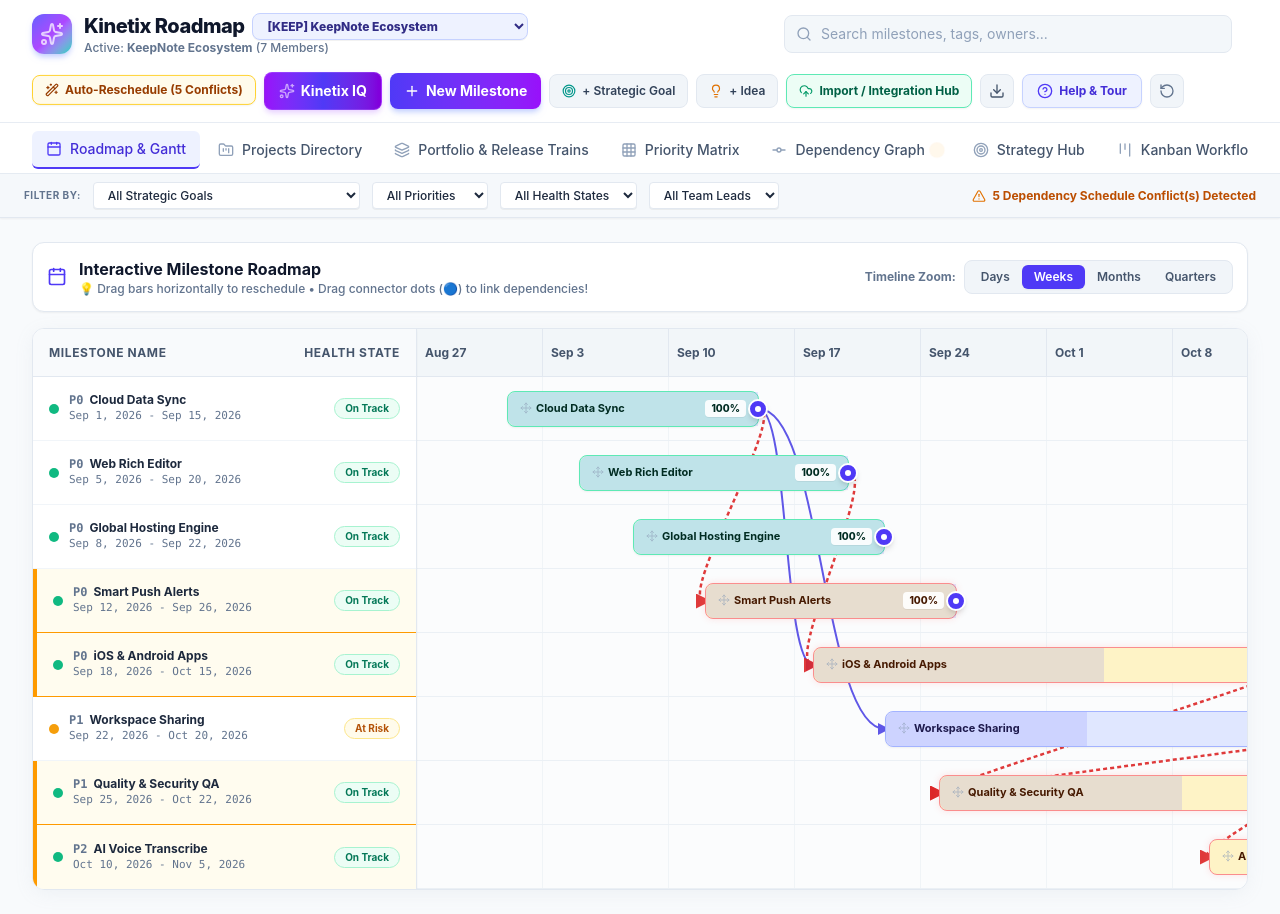
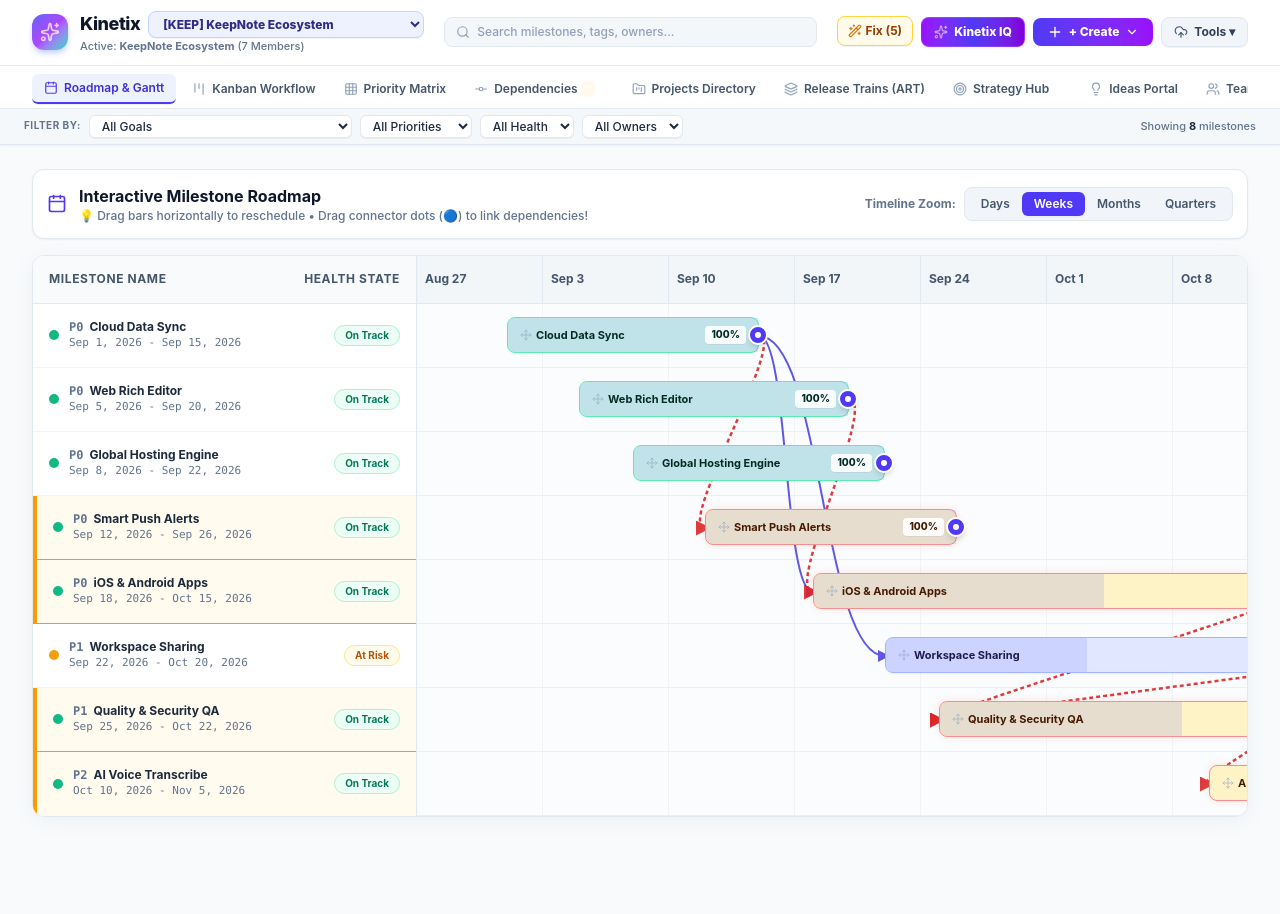
Before and after one commit to anubioinfo/kinetix, a React (Vite) app: page / in a window 1280 px wide. After the commit the page ends 841 px from the top, so only its background shows below. Built offline with nearby package versions, Linux system fonts and the light colour scheme.

Commit message:
rebrand: Rename AI Copilot to Kinetix IQ across header button, drawer header, and query assistant UI

```diff
--- a/src/components/Header.jsx
+++ b/src/components/Header.jsx
@@ -1,4 +1,4 @@
-import React from 'react';
+import React, { useState, useRef, useEffect } from 'react';
 import { useProject } from '../context/ProjectContext';
 import {
   Calendar,
@@ -23,7 +23,9 @@
   UploadCloud,
   FolderKanban,
   ChevronDown,
-  FolderPlus
+  FolderPlus,
+  Settings,
+  Menu
 } from 'lucide-react';
 import { exportMilestonesToCSV, exportToJSON } from '../utils/exportUtils';
 
@@ -62,18 +64,38 @@
     switchProject
   } = useProject();
 
+  const [isCreateMenuOpen, setIsCreateMenuOpen] = useState(false);
+  const [isToolsMenuOpen, setIsToolsMenuOpen] = useState(false);
+
+  const createMenuRef = useRef(null);
+  const toolsMenuRef = useRef(null);
+
+  // Close dropdowns on click outside
+  useEffect(() => {
+    function handleClickOutside(event) {
+      if (createMenuRef.current && !createMenuRef.current.contains(event.target)) {
+        setIsCreateMenuOpen(false);
+      }
+      if (toolsMenuRef.current && !toolsMenuRef.current.contains(event.target)) {
+        setIsToolsMenuOpen(false);
+      }
+    }
+    document.addEventListener('mousedown', handleClickOutside);
+    return () => document.removeEventListener('mousedown', handleClickOutside);
+  }, []);
+
   const navItems = [
-    { id: 'gantt', label: 'Roadmap & Gantt', icon: Calendar },
-    { id: 'projects', label: 'Projects Directory', icon: FolderKanban },
-    { id: 'portfolio', label: 'Portfolio & Release Trains', icon: Layers },
-    { id: 'priority', label: 'Priority Matrix', icon: Grid },
-    { id: 'dependencies', label: 'Dependency Graph', icon: GitCommit },
-    { id: 'strategy', label: 'Strategy Hub', icon: Target },
-    { id: 'kanban', label: 'Kanban Workflow', icon: Kanban },
-    { id: 'ideas', label: 'Ideas Portal', icon: Lightbulb },
-    { id: 'resource', label: 'Team Capacity', icon: Users },
-    { id: 'analytics', label: 'Executive Analytics', icon: BarChart3 },
-    { id: 'integrations', label: 'Universal Integration', icon: UploadCloud },
+    { id: 'gantt', label: 'Roadmap & Gantt', icon: Calendar, category: 'Execution' },
+    { id: 'kanban', label: 'Kanban Workflow', icon: Kanban, category: 'Execution' },
+    { id: 'priority', label: 'Priority Matrix', icon: Grid, category: 'Execution' },
+    { id: 'dependencies', label: 'Dependencies', icon: GitCommit, category: 'Execution' },
+    { id: 'projects', label: 'Projects Directory', icon: FolderKanban, category: 'Portfolio' },
+    { id: 'portfolio', label: 'Release Trains (ART)', icon: Layers, category: 'Portfolio' },
+    { id: 'strategy', label: 'Strategy Hub', icon: Target, category: 'Portfolio' },
+    { id: 'ideas', label: 'Ideas Portal', icon: Lightbulb, category: 'Insights' },
+    { id: 'resource', label: 'Team Capacity', icon: Users, category: 'Insights' },
+    { id: 'analytics', label: 'Executive Analytics', icon: BarChart3, category: 'Insights' },
+    { id: 'integrations', label: 'Universal Integration', icon: UploadCloud, category: 'Tools' },
   ];
 
   const handleCreateMilestone = () => {
@@ -83,18 +105,18 @@
 
   return (
     <header className="sticky top-0 z-40 bg-white/95 backdrop-blur-md border-b border-slate-200 shadow-xs">
-      {/* Top Brand Bar */}
-      <div className="max-w-7xl mx-auto px-4 sm:px-6 lg:px-8 py-3 flex flex-wrap items-center justify-between gap-4">
+      {/* Top Brand & Actions Bar */}
+      <div className="max-w-7xl mx-auto px-4 sm:px-6 lg:px-8 py-2.5 flex flex-wrap items-center justify-between gap-3">
 
-        {/* Logo & Product Name */}
+        {/* Logo & Project Switcher */}
         <div className="flex items-center gap-3">
-          <div className="w-10 h-10 rounded-xl bg-gradient-to-br from-indigo-500 via-purple-500 to-teal-400 flex items-center justify-center shadow-md shadow-indigo-200">
-            <Sparkles className="w-6 h-6 text-white animate-pulse" />
+          <div className="w-9 h-9 rounded-xl bg-gradient-to-br from-indigo-500 via-purple-500 to-teal-400 flex items-center justify-center shadow-md shadow-indigo-200 shrink-0">
+            <Sparkles className="w-5 h-5 text-white animate-pulse" />
           </div>
           <div>
             <div className="flex items-center gap-2">
-              <h1 className="text-xl font-extrabold text-slate-900 tracking-tight">
-                Kinetix Roadmap
+              <h1 className="text-lg font-extrabold text-slate-900 tracking-tight">
+                Kinetix
               </h1>
 
               {/* Project Switcher Select Dropdown */}
@@ -119,41 +141,44 @@
                 </select>
               </div>
             </div>
-            <p className="text-xs text-slate-500 font-medium">Active: <strong>{currentProject?.name}</strong> ({currentProject?.members?.length || 0} Members)</p>
+            <p className="text-[11px] text-slate-500 font-medium truncate">
+              Active: <strong>{currentProject?.name}</strong> ({currentProject?.members?.length || 0} Members)
+            </p>
           </div>
         </div>
 
         {/* Global Search Bar */}
-        <div className="relative flex-1 max-w-md mx-4">
-          <Search className="w-4 h-4 absolute left-3 top-1/2 -translate-y-1/2 text-slate-400" />
+        <div className="relative flex-1 max-w-sm mx-2 hidden md:block">
+          <Search className="w-3.5 h-3.5 absolute left-3 top-1/2 -translate-y-1/2 text-slate-400" />
           <input
             type="text"
             placeholder="Search milestones, tags, owners..."
             value={searchQuery}
             onChange={(e) => setSearchQuery(e.target.value)}
-            className="w-full bg-slate-100/80 text-slate-800 text-sm pl-9 pr-4 py-2 rounded-lg border border-slate-200 focus:outline-none focus:border-indigo-500 focus:bg-white focus:ring-1 focus:ring-indigo-500 transition-all placeholder:text-slate-400"
+            className="w-full bg-slate-100/80 text-slate-800 text-xs pl-8 pr-4 py-1.5 rounded-lg border border-slate-200 focus:outline-none focus:border-indigo-500 focus:bg-white focus:ring-1 focus:ring-indigo-500 transition-all placeholder:text-slate-400 font-medium"
           />
           {searchQuery && (
             <button
               onClick={() => setSearchQuery('')}
-              className="absolute right-3 top-1/2 -translate-y-1/2 text-xs text-slate-400 hover:text-slate-700"
+              className="absolute right-2.5 top-1/2 -translate-y-1/2 text-[10px] text-slate-400 hover:text-slate-700"
             >
               Clear
             </button>
           )}
         </div>
 
-        {/* Action Buttons */}
-        <div className="flex items-center gap-2 flex-wrap">
-          {/* 1-Click Auto Fix Dependencies */}
+        {/* STREAMLINED GROUPED ACTION BUTTONS */}
+        <div className="flex items-center gap-2">
+
+          {/* Conflict Reschedule Warning Pill */}
           {dependencyConflicts.length > 0 && (
             <button
               onClick={autoFixDependencies}
-              className="flex items-center gap-1.5 px-3 py-1.5 text-xs font-bold rounded-lg bg-amber-50 text-amber-800 border border-amber-300 hover:bg-amber-100 transition-all shadow-xs animate-bounce"
+              className="flex items-center gap-1 px-2.5 py-1.5 text-xs font-bold rounded-lg bg-amber-50 text-amber-800 border border-amber-300 hover:bg-amber-100 transition-all shadow-2xs animate-bounce"
               title="Automatically push dependent dates forward to resolve overlaps"
             >
-              <Wand2 className="w-3.5 h-3.5" />
-              Auto-Reschedule ({dependencyConflicts.length} Conflicts)
+              <Wand2 className="w-3.5 h-3.5 text-amber-600" />
+              <span>Fix ({dependencyConflicts.length})</span>
             </button>
           )}
 
@@ -161,125 +186,166 @@
           <button
             id="btn-kinetix-iq"
             onClick={openAICopilot}
-            className="flex items-center gap-1.5 px-3.5 py-2 text-sm font-bold rounded-lg bg-gradient-to-r from-purple-600 via-indigo-600 to-purple-700 text-white hover:opacity-95 shadow-md shadow-purple-200 transition-all transform active:scale-95 border border-purple-400/30"
+            className="flex items-center gap-1.5 px-3 py-1.5 text-xs font-extrabold rounded-lg bg-gradient-to-r from-purple-600 via-indigo-600 to-purple-700 text-white hover:opacity-95 shadow-xs transition-all active:scale-95 border border-purple-400/30"
             title="Launch Kinetix IQ Assistant & Milestone Generator"
           >
-            <Sparkles className="w-4 h-4 text-purple-200 animate-pulse" />
+            <Sparkles className="w-3.5 h-3.5 text-purple-200 animate-pulse" />
             <span>Kinetix IQ</span>
           </button>
 
-          {/* New Milestone Button */}
+          {/* GROUP 1: + CREATE NEW DROPDOWN MENU */}
+          <div className="relative" ref={createMenuRef}>
             <button
-            onClick={handleCreateMilestone}
-            className="flex items-center gap-1.5 px-3.5 py-2 text-sm font-bold rounded-lg bg-gradient-to-r from-indigo-600 to-purple-600 text-white hover:from-indigo-700 hover:to-purple-700 shadow-md shadow-indigo-200 transition-all transform active:scale-95"
+              onClick={() => setIsCreateMenuOpen(!isCreateMenuOpen)}
+              className="flex items-center gap-1.5 px-3.5 py-1.5 text-xs font-extrabold rounded-lg bg-gradient-to-r from-indigo-600 to-purple-600 hover:from-indigo-700 hover:to-purple-700 text-white shadow-xs transition-all active:scale-95"
             >
               <Plus className="w-4 h-4" />
-            New Milestone
+              <span>+ Create</span>
+              <ChevronDown className={`w-3.5 h-3.5 transition-transform duration-200 ${isCreateMenuOpen ? 'rotate-180' : ''}`} />
             </button>
 
-          {/* New Goal */}
+            {isCreateMenuOpen && (
+              <div className="absolute right-0 mt-2 w-52 bg-white rounded-xl shadow-xl border border-slate-200 py-1.5 z-50 animate-scale-up font-medium text-xs divide-y divide-slate-100">
+                <div className="py-1">
                   <button
-            onClick={() => setIsGoalModalOpen(true)}
-            className="flex items-center gap-1.5 px-3 py-2 text-xs font-semibold rounded-lg bg-slate-100 text-slate-700 border border-slate-200 hover:bg-slate-200 transition-all"
+                    onClick={() => { handleCreateMilestone(); setIsCreateMenuOpen(false); }}
+                    className="w-full text-left px-3.5 py-2 hover:bg-indigo-50 text-slate-800 font-extrabold flex items-center gap-2 transition-colors"
                   >
-            <Target className="w-3.5 h-3.5 text-teal-600" />
-            + Strategic Goal
+                    <Plus className="w-4 h-4 text-indigo-600" />
+                    <span>New Milestone</span>
+                  </button>
+                  <button
+                    onClick={() => { setIsGoalModalOpen(true); setIsCreateMenuOpen(false); }}
+                    className="w-full text-left px-3.5 py-2 hover:bg-indigo-50 text-slate-800 font-bold flex items-center gap-2 transition-colors"
+                  >
+                    <Target className="w-4 h-4 text-teal-600" />
+                    <span>Strategic Goal</span>
+                  </button>
+                  <button
+                    onClick={() => { setIsIdeaModalOpen(true); setIsCreateMenuOpen(false); }}
+                    className="w-full text-left px-3.5 py-2 hover:bg-indigo-50 text-slate-800 font-bold flex items-center gap-2 transition-colors"
+                  >
+                    <Lightbulb className="w-4 h-4 text-amber-600" />
+                    <span>Submit Idea</span>
+                  </button>
+                </div>
+                <div className="pt-1">
+                  <button
+                    onClick={() => { setActiveView('projects'); setIsCreateMenuOpen(false); }}
+                    className="w-full text-left px-3.5 py-2 hover:bg-indigo-50 text-indigo-700 font-bold flex items-center gap-2 transition-colors"
+                  >
+                    <FolderPlus className="w-4 h-4 text-indigo-600" />
+                    <span>New Project from Scratch...</span>
+                  </button>
+                </div>
+              </div>
+            )}
+          </div>
+
+          {/* GROUP 2: TOOLS & INTEGRATIONS DROPDOWN MENU */}
+          <div className="relative" ref={toolsMenuRef}>
+            <button
+              onClick={() => setIsToolsMenuOpen(!isToolsMenuOpen)}
+              className="flex items-center gap-1.5 px-3 py-1.5 text-xs font-bold rounded-lg bg-slate-100 text-slate-700 border border-slate-200 hover:bg-slate-200 transition-all shadow-2xs"
+              title="Import, Export & Project Tools"
+            >
+              <UploadCloud className="w-3.5 h-3.5 text-slate-600" />
+              <span>Tools ▾</span>
             </button>
 
-          {/* Submit Idea */}
+            {isToolsMenuOpen && (
+              <div className="absolute right-0 mt-2 w-56 bg-white rounded-xl shadow-xl border border-slate-200 py-1.5 z-50 animate-scale-up font-medium text-xs divide-y divide-slate-100">
+                <div className="py-1">
                   <button
-            onClick={() => setIsIdeaModalOpen(true)}
-            className="flex items-center gap-1.5 px-3 py-2 text-xs font-semibold rounded-lg bg-slate-100 text-slate-700 border border-slate-200 hover:bg-slate-200 transition-all"
+                    onClick={() => { openIntegrationHub(); setIsToolsMenuOpen(false); }}
+                    className="w-full text-left px-3.5 py-2 hover:bg-indigo-50 text-slate-800 font-bold flex items-center gap-2 transition-colors"
                   >
-            <Lightbulb className="w-3.5 h-3.5 text-amber-600" />
-            + Idea
+                    <UploadCloud className="w-4 h-4 text-emerald-600" />
+                    <span>Integration Hub (Excel, Jira, MS Project)</span>
                   </button>
-
-          {/* Universal Integration Hub */}
                   <button
-            id="btn-integration-hub"
-            onClick={openIntegrationHub}
-            className="flex items-center gap-1.5 px-3 py-2 text-xs font-bold rounded-lg bg-emerald-50 text-emerald-800 border border-emerald-300 hover:bg-emerald-100 transition-all shadow-xs"
-            title="Universal Integration Hub (Import/Export Excel, CSV, Jira, MS Project)"
+                    onClick={() => { exportMilestonesToCSV(milestones); setIsToolsMenuOpen(false); }}
+                    className="w-full text-left px-3.5 py-2 hover:bg-indigo-50 text-slate-800 font-semibold flex items-center gap-2 transition-colors"
                   >
-            <UploadCloud className="w-3.5 h-3.5 text-emerald-600" />
-            <span>Import / Integration Hub</span>
-          </button>
-
-          {/* Export CSV */}
-          <div className="relative group">
-            <button
-              onClick={() => exportMilestonesToCSV(milestones)}
-              className="p-2 rounded-lg bg-slate-100 text-slate-600 border border-slate-200 hover:bg-slate-200 hover:text-slate-900 transition-all"
-              title="Quick Export CSV"
-            >
-              <Download className="w-4 h-4" />
+                    <Download className="w-4 h-4 text-blue-600" />
+                    <span>Quick Export CSV</span>
                   </button>
                 </div>
 
-          {/* Help & Interactive Tour Button */}
+                <div className="py-1">
                   <button
-            onClick={startTour}
-            className="flex items-center gap-1.5 px-3.5 py-2 text-xs font-bold rounded-lg bg-indigo-50 text-indigo-700 border border-indigo-200 hover:bg-indigo-100 transition-all shadow-xs group"
-            title="Start step-by-step interactive guided tour"
+                    onClick={() => { startTour(); setIsToolsMenuOpen(false); }}
+                    className="w-full text-left px-3.5 py-2 hover:bg-indigo-50 text-slate-800 font-semibold flex items-center gap-2 transition-colors"
                   >
-            <HelpCircle className="w-4 h-4 text-indigo-600 group-hover:rotate-12 transition-transform" />
-            Help & Tour
+                    <HelpCircle className="w-4 h-4 text-indigo-600" />
+                    <span>Help & Guided Tour</span>
                   </button>
-
-          {/* Reset Demo */}
                   <button
-            onClick={resetDemoData}
-            className="p-2 rounded-lg bg-slate-100 text-slate-500 border border-slate-200 hover:bg-slate-200 hover:text-slate-800 transition-all"
-            title="Reset to default demo data"
+                    onClick={() => { resetDemoData(); setIsToolsMenuOpen(false); }}
+                    className="w-full text-left px-3.5 py-2 hover:bg-red-50 text-red-700 font-semibold flex items-center gap-2 transition-colors"
                   >
-            <RotateCcw className="w-4 h-4" />
+                    <RotateCcw className="w-4 h-4 text-red-500" />
+                    <span>Reset Demo Data</span>
                   </button>
                 </div>
               </div>
+            )}
+          </div>
 
-      {/* Navigation Tabs Bar */}
+        </div>
+
+      </div>
+
+      {/* Navigation Tabs Bar with Categorized Visual Pill Sections */}
       <div className="max-w-7xl mx-auto px-4 sm:px-6 lg:px-8 flex items-center justify-between border-t border-slate-200/80 pt-1">
-        <nav className="flex space-x-1 overflow-x-auto py-1 scrollbar-none">
-          {navItems.map((item) => {
+        <nav className="flex space-x-1 overflow-x-auto py-1 scrollbar-none items-center">
+          {navItems.map((item, idx) => {
             const Icon = item.icon;
             const isActive = activeView === item.id;
+
+            // Add subtle category dividers
+            const showDivider = idx > 0 && navItems[idx - 1].category !== item.category;
+
             return (
+              <React.Fragment key={item.id}>
+                {showDivider && (
+                  <div className="h-4 w-px bg-slate-200 mx-1.5 self-center" />
+                )}
                 <button
-                key={item.id}
                   id={`nav-${item.id}`}
                   onClick={() => setActiveView(item.id)}
-                className={`flex items-center gap-2 px-3.5 py-2 text-xs sm:text-sm font-medium rounded-md transition-all whitespace-nowrap ${
+                  className={`flex items-center gap-1.5 px-3 py-1.5 text-xs font-semibold rounded-md transition-all whitespace-nowrap ${
                     isActive
-                    ? 'bg-indigo-50 text-indigo-700 border-b-2 border-indigo-600 font-bold'
+                      ? 'bg-indigo-50 text-indigo-700 border-b-2 border-indigo-600 font-extrabold shadow-2xs'
                       : 'text-slate-600 hover:text-slate-900 hover:bg-slate-100'
                   }`}
                 >
-                <Icon className={`w-4 h-4 ${isActive ? 'text-indigo-600' : 'text-slate-400'}`} />
-                {item.label}
+                  <Icon className={`w-3.5 h-3.5 ${isActive ? 'text-indigo-600' : 'text-slate-400'}`} />
+                  <span>{item.label}</span>
                   {item.id === 'dependencies' && dependencyConflicts.length > 0 && (
-                  <span className="w-2 h-2 rounded-full bg-amber-500 animate-ping"></span>
+                    <span className="w-2 h-2 rounded-full bg-amber-500 animate-ping" />
                   )}
                 </button>
+              </React.Fragment>
             );
           })}
         </nav>
       </div>
 
       {/* Filter Toolbar Bar */}
-      <div className="bg-slate-100/70 border-t border-slate-200/80 px-4 sm:px-6 py-2">
-        <div className="max-w-7xl mx-auto flex flex-wrap items-center justify-between gap-3 text-xs">
+      <div className="bg-slate-100/70 border-t border-slate-200/80 px-4 sm:px-6 py-1.5">
+        <div className="max-w-7xl mx-auto flex flex-wrap items-center justify-between gap-2 text-xs">
 
-          <div className="flex items-center gap-3 flex-wrap">
+          <div className="flex items-center gap-2 flex-wrap">
             <span className="text-slate-500 font-bold uppercase tracking-wider text-[10px]">Filter by:</span>
 
             {/* Filter Goal */}
             <select
               value={filterGoal}
               onChange={(e) => setFilterGoal(e.target.value)}
-              className="bg-white text-slate-800 border border-slate-200 rounded px-2.5 py-1 focus:outline-none focus:border-indigo-500 shadow-2xs font-medium"
+              className="bg-white text-slate-800 border border-slate-200 rounded-md px-2 py-0.5 text-xs focus:outline-none focus:border-indigo-500 shadow-2xs font-medium"
             >
-              <option value="all">All Strategic Goals</option>
+              <option value="all">All Goals</option>
               {goals.map(g => (
                 <option key={g.id} value={g.id}>{g.title}</option>
               ))}
@@ -289,7 +355,7 @@
             <select
               value={filterPriority}
               onChange={(e) => setFilterPriority(e.target.value)}
-              className="bg-white text-slate-800 border border-slate-200 rounded px-2.5 py-1 focus:outline-none focus:border-indigo-500 shadow-2xs font-medium"
+              className="bg-white text-slate-800 border border-slate-200 rounded-md px-2 py-0.5 text-xs focus:outline-none focus:border-indigo-500 shadow-2xs font-medium"
             >
               <option value="all">All Priorities</option>
               <option value="P0">P0 - Critical</option>
@@ -302,27 +368,26 @@
             <select
               value={filterHealth}
               onChange={(e) => setFilterHealth(e.target.value)}
-              className="bg-white text-slate-800 border border-slate-200 rounded px-2.5 py-1 focus:outline-none focus:border-indigo-500 shadow-2xs font-medium"
+              className="bg-white text-slate-800 border border-slate-200 rounded-md px-2 py-0.5 text-xs focus:outline-none focus:border-indigo-500 shadow-2xs font-medium"
             >
-              <option value="all">All Health States</option>
+              <option value="all">All Health</option>
               <option value="On Track">On Track</option>
               <option value="At Risk">At Risk</option>
-              <option value="Off Track">Off Track</option>
+              <option value="Delayed">Delayed</option>
             </select>
 
             {/* Filter Owner */}
             <select
               value={filterOwner}
               onChange={(e) => setFilterOwner(e.target.value)}
-              className="bg-white text-slate-800 border border-slate-200 rounded px-2.5 py-1 focus:outline-none focus:border-indigo-500 shadow-2xs font-medium"
+              className="bg-white text-slate-800 border border-slate-200 rounded-md px-2 py-0.5 text-xs focus:outline-none focus:border-indigo-500 shadow-2xs font-medium"
             >
-              <option value="all">All Team Leads</option>
+              <option value="all">All Owners</option>
               {team.map(t => (
                 <option key={t.id} value={t.name}>{t.name}</option>
               ))}
             </select>
 
-            {/* Reset Filters */}
             {(filterGoal !== 'all' || filterPriority !== 'all' || filterHealth !== 'all' || filterOwner !== 'all') && (
               <button
                 onClick={() => {
@@ -331,20 +396,17 @@
                   setFilterHealth('all');
                   setFilterOwner('all');
                 }}
-                className="text-indigo-600 hover:underline text-xs font-semibold"
+                className="text-[11px] text-indigo-600 hover:text-indigo-800 font-bold underline px-1"
               >
                 Reset Filters
               </button>
             )}
           </div>
 
-          {/* Conflict Summary Indicator */}
-          {dependencyConflicts.length > 0 && (
-            <div className="flex items-center gap-1.5 text-amber-700 font-bold">
-              <AlertTriangle className="w-3.5 h-3.5 text-amber-600" />
-              <span>{dependencyConflicts.length} Dependency Schedule Conflict(s) Detected</span>
+          <div className="text-[11px] text-slate-500 font-medium">
+            Showing <strong className="text-slate-800">{milestones.length}</strong> milestones
           </div>
-          )}
+
         </div>
       </div>
     </header>
```
Lines whose indentation alone changed are shown as unchanged.
